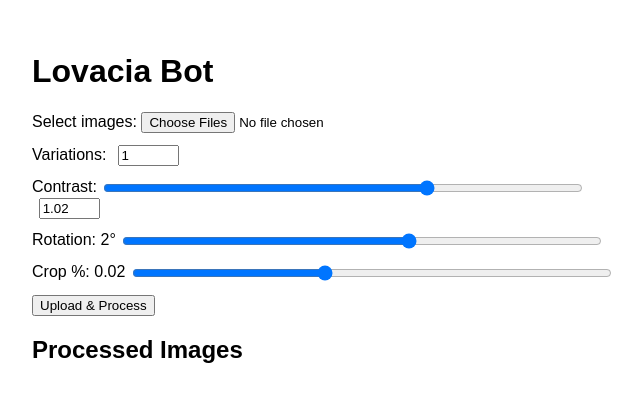
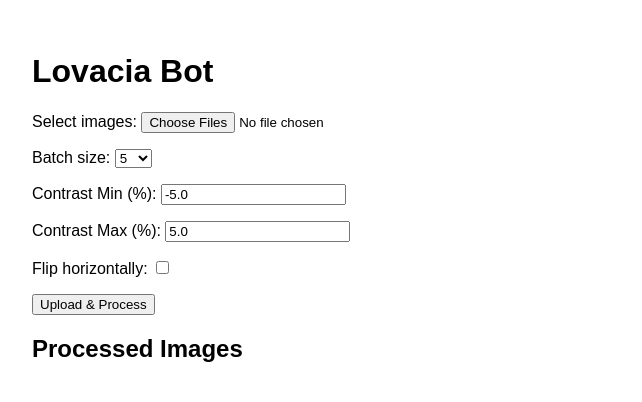
Before and after one commit to BrandonM01/lovacia-live, a FastAPI app: page / in a window 1280 px wide. Shown: the top 402 px of the page, without its empty margins (308-950 px from the left). Run offline with FastAPI, Linux system fonts and the light colour scheme; some libraries are stand-ins or nearby versions.

Commit message:
Update index.html

```diff
--- a/templates/index.html
+++ b/templates/index.html
@@ -4,16 +4,15 @@
   <meta charset="UTF-8">
   <title>Lovacia Bot</title>
   <style>
-    body { max-width:600px; margin:auto; font-family:sans-serif; padding:2rem }
-    label { display:block; margin:.75rem 0 }
-    input[type=range] { width:80%; vertical-align:middle }
-    input[type=number] { width:4em; vertical-align:middle; margin-left:.5em }
-    #imagePreview img { max-width:150px; margin:.25rem; border:1px solid #ccc }
-    #batchDownload { display:block; margin:1rem 0 }
+    body { max-width:600px; margin:auto; font-family:sans-serif; padding:2rem; }
+    label { display:block; margin:1rem 0; }
+    #imagePreview img { max-width:150px; margin:.25rem; border:1px solid #ccc; }
+    #batchDownload { display:block; margin:1rem 0; }
   </style>
 </head>
 <body>
   <h1>Lovacia Bot</h1>
+
   <form id="uploadForm" enctype="multipart/form-data">
     <label>
       Select images:
@@ -21,27 +20,28 @@
     </label>
 
     <label>
-      Variations:
-      <input type="number" name="count" value="1" min="1" max="20">
+      Batch size:
+      <select name="count">
+        <option value="5">5</option>
+        <option value="10">10</option>
+        <option value="25">25</option>
+        <option value="50">50</option>
+      </select>
     </label>
 
-    <!-- Contrast slider + manual input -->
     <label>
-      Contrast:
-      <input type="range" name="contrast" id="contrast" min="0" max="1.5" step="0.01" value="1.02">
-      <input type="number" id="contrastInput" min="0" max="1.5" step="0.01" value="1.02">
+      Contrast Min (%):
+      <input type="number" name="contrast_min" value="-5.0" step="0.1">
     </label>
 
-    <!-- Rotation slider -->
     <label>
-      Rotation: <span id="rotationVal">2°</span>
-      <input type="range" name="rotation" id="rotation" min="-10" max="10" step="1" value="2">
+      Contrast Max (%):
+      <input type="number" name="contrast_max" value="5.0" step="0.1">
     </label>
 
-    <!-- Crop slider -->
     <label>
-      Crop %: <span id="cropVal">0.02</span>
-      <input type="range" name="crop" id="crop" min="0" max="0.05" step="0.001" value="0.02">
+      Flip horizontally:
+      <input type="checkbox" name="flip">
     </label>
 
     <button type="submit">Upload & Process</button>
@@ -50,51 +50,39 @@
   <div id="preview">
     <h2>Processed Images</h2>
     <div id="imagePreview"></div>
-    <a id="batchDownload" href="#" download style="display:none">Download All Variations</a>
+    <a id="batchDownload" href="#" download style="display:none">
+      Download All Variations
+    </a>
   </div>
 
   <script>
-    // Contrast sync
-    const slider = document.getElementById("contrast");
-    const input  = document.getElementById("contrastInput");
-    slider.oninput = () => input.value = slider.value;
-    input.oninput  = () => {
-      let v = parseFloat(input.value);
-      if (v<0) v=0; if(v>1.5) v=1.5;
-      slider.value = input.value = v.toFixed(2);
-    };
-
-    // Other slider binds
-    const bind = (id,out,suf="") => {
-      const s=document.getElementById(id), o=document.getElementById(out);
-      s.oninput = () => o.textContent = s.value + suf;
-    };
-    bind("rotation","rotationVal","°");
-    bind("crop","cropVal","");
-
-    // Form submission
     document.getElementById("uploadForm").onsubmit = async e => {
       e.preventDefault();
       const data = new FormData(e.target);
       const preview = document.getElementById("imagePreview");
-      const batch = document.getElementById("batchDownload");
+      const batch   = document.getElementById("batchDownload");
       preview.innerHTML = "<p>Processing… please wait.</p>";
       batch.style.display = "none";
 
-      const res = await fetch("/upload", {method:"POST",body:data});
-      const {processed, batch: zipUrl} = await res.json();
+      const res = await fetch("/upload", { method:"POST", body:data });
+      const { processed, batch: zipUrl } = await res.json();
 
-      // Thumbnails + individual download
+      // thumbnails + individual links
       preview.innerHTML = "";
       processed.forEach(item => {
         const img = document.createElement("img");
-        img.src = item.image; preview.appendChild(img);
+        img.src = item.image;
+        preview.appendChild(img);
+
         const a = document.createElement("a");
-        a.href = item.download_link; a.innerText="Download"; a.target="_blank";
-        preview.appendChild(a); preview.appendChild(document.createElement("br"));
+        a.href = item.download_link;
+        a.innerText = "Download";
+        a.target = "_blank";
+        preview.appendChild(a);
+        preview.appendChild(document.createElement("br"));
       });
 
-      // Batch ZIP
+      // show ZIP download
       batch.href = zipUrl;
       batch.style.display = "block";
     };
```
